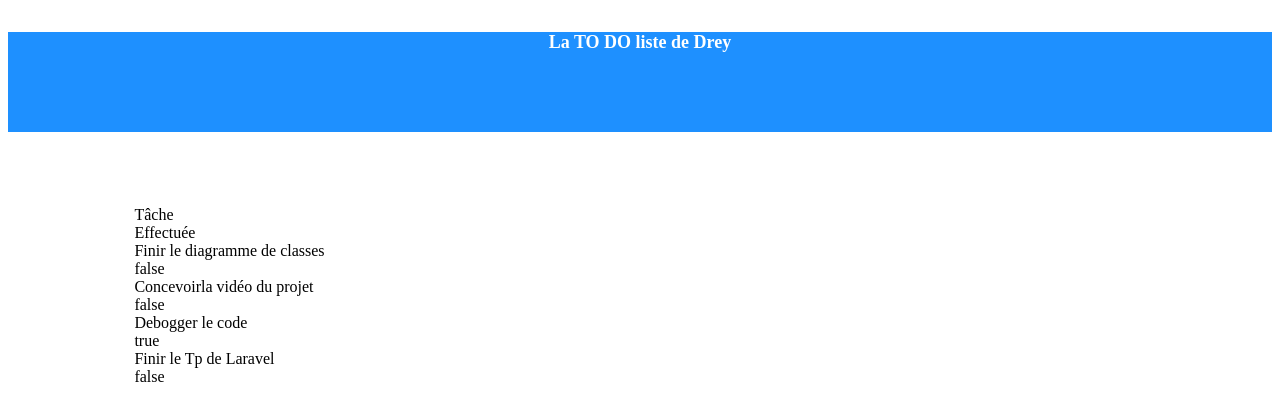
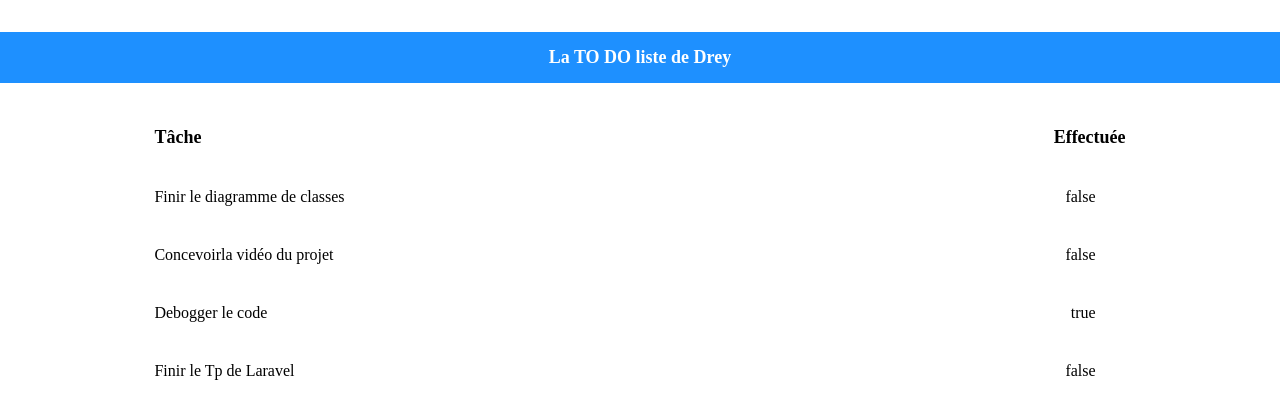
Before and after one commit to Dreykovic/todo-vuejs, a Vue app: page / in a window 1280 px wide. Shown: the top 420 px of the page. Built offline with nearby package versions, Linux system fonts and the light colour scheme.

Commit message:
ajout du style des taches

```diff
--- a/src/App.vue
+++ b/src/App.vue
@@ -3,9 +3,9 @@
     <h4 class="title">La TO DO liste de {{ nom }}</h4>
     <div class="container-task">
       <div class="ligne">
-        <div class="titre-colonne-1">Tâche</div>
+        <div class="titre-colonne titre-colonne-1">Tâche</div>
 
-        <div class="titre-colonne-1">Effectuée</div>
+        <div class="titre-colonne titre-colonne-2">Effectuée</div>
       </div>
       <div class="ligne" v-for="task in tasks" v-bind:key="task.action">
         <div class="colonne-1">{{ task.action }}</div>
@@ -44,14 +44,28 @@ export default {
 #app > h4.title {
   background: dodgerblue;
   width: 100%;
-  height: 100px;
+  padding: 15px;
   text-align: center;
   color: white;
   font-size: large;
 }
 /**task display style */
 #app .container-task{
-  padding: 50px;
+  padding: auto 50px;
   width: 80%;
 }
+
+#app .container-task .ligne{
+  display: flex;
+  flex-wrap: nowrap;
+  justify-content: space-between;
+  padding: 20px;
+}
+#app .container-task .ligne .titre-colonne{
+  font-weight: 800;
+  font-size: large;
+}
+#app .container-task .ligne .colonne-2{
+  margin-right: 30px;
+}
 </style>
```
